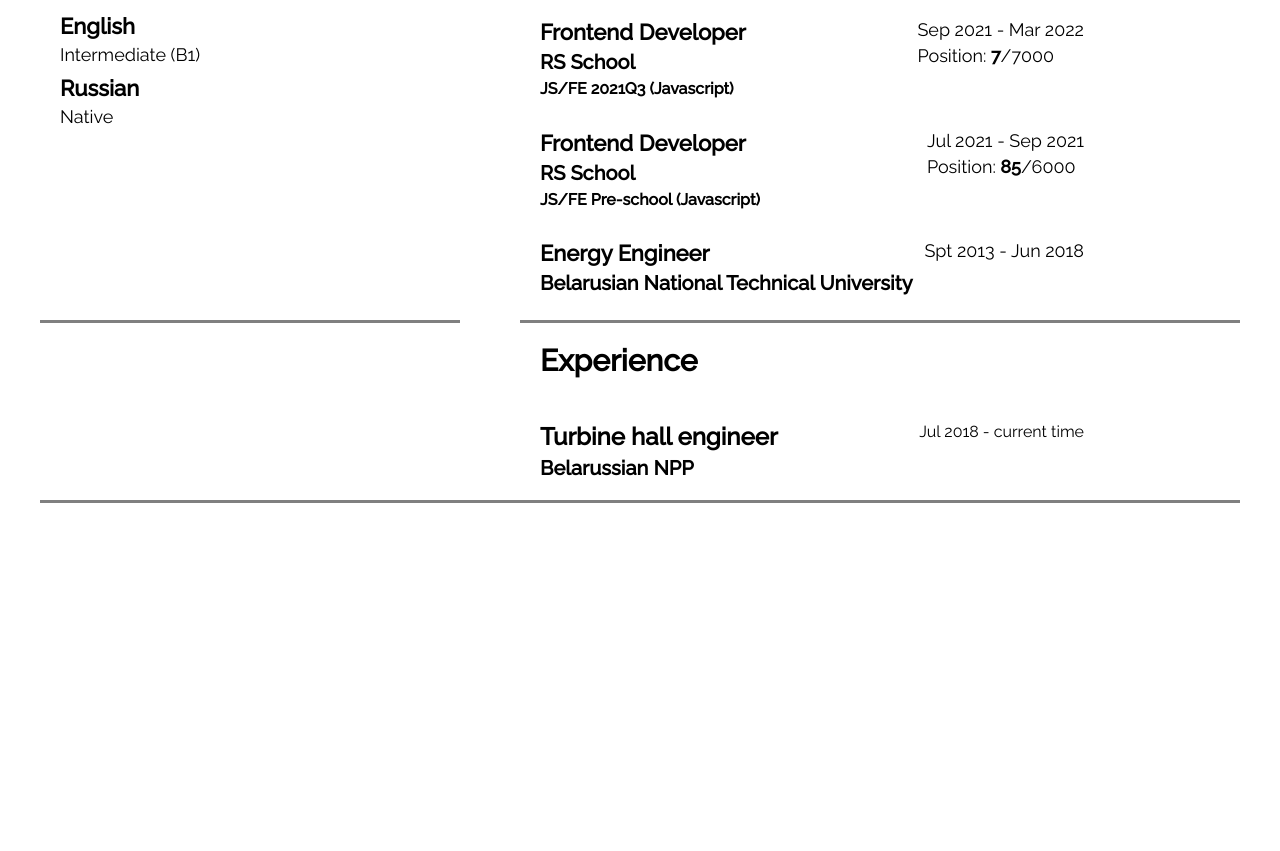
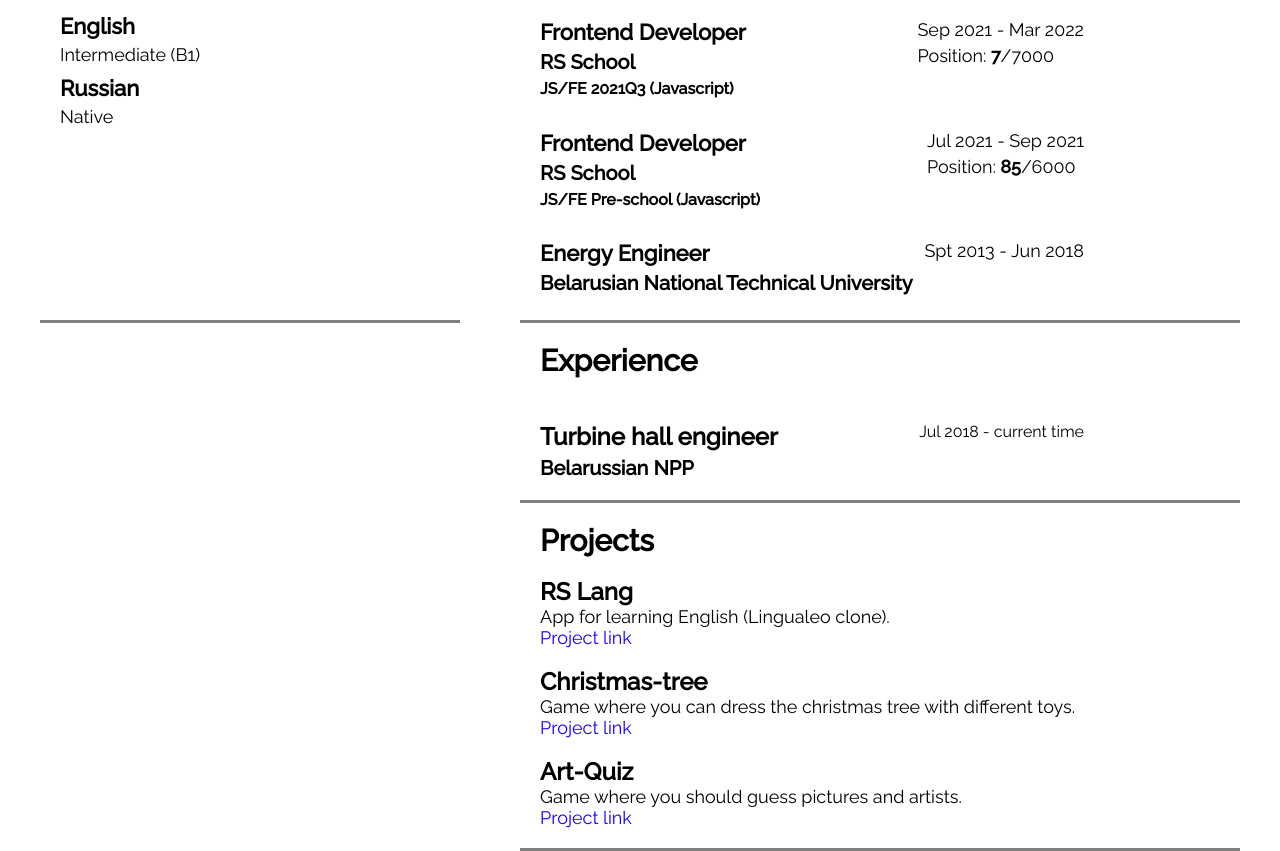
Before and after one commit to strawberrystr1/cv, a plain HTML site: page index.html in a window 1280 px wide. Shown: the part 727-1578 px from the top of the page. Before the commit the page ends 1230 px from the top, so only its background shows below. Drawn offline with Linux system fonts and the light colour scheme.

Commit message:
projects

```diff
--- a/index.html
+++ b/index.html
@@ -108,9 +108,9 @@
           </div>
         </div>
       </section>
-      <section class="experience bb">
-        <div class="exp-left"></div>
-        <div class="exp-right">
+      <section class="experience">
+        <div class="left"></div>
+        <div class="exp-right right bb">
           <h3>Experience</h3>
           <div class="exp-item">
             <div class="item-place">
@@ -123,6 +123,27 @@
           </div>
         </div>
       </section>
+      <section class="projects">
+        <div class="left"></div>
+        <div class="projects-right right bb">
+          <h3>Projects</h3>
+          <div class="project-item">
+            <h4>RS Lang</h4>
+            <p>App for learning English (Lingualeo clone).</p>
+            <a href="https://rs-lang-strawberrystr1.netlify.app/">Project link</a>
+          </div>
+          <div class="project-item">
+            <h4>Christmas-tree</h4>
+            <p>Game where you can dress the christmas tree with different toys.</p>
+            <a href="https://rolling-scopes-school.github.io/strawberrystr1-JSFE2021Q3/christmas-task/dist/#main">Project link</a>
+          </div>
+          <div class="project-item">
+            <h4>Art-Quiz</h4>
+            <p>Game where you should guess pictures and artists.</p>
+            <a href="https://rolling-scopes-school.github.io/strawberrystr1-JSFE2021Q3/art-quiz/">Project link</a>
+          </div>
+        </div>
+      </section>
     </div>
   </main>
 </body>
--- a/style.scss
+++ b/style.scss
@@ -199,18 +199,21 @@
   }
 }
 
+.left {
+  width: 35%;
+}
+
+.right {
+  width: 60%;
+}
+
 .experience {
   display: flex;
   justify-content: space-between;
   height: 180px;
 
-  & .exp-left {
-    width: 35%;
-  }
-
   & .exp-right {
     padding: 20px;
-    width: 60%;
     flex-direction: column;
     display: flex;
     justify-content: space-between;
@@ -234,3 +237,40 @@
     }
   }
 }
+
+.projects {
+  display: flex;
+  justify-content: space-between;
+
+  & .projects-right {
+    padding: 20px;
+    display: flex;
+    flex-direction: column;
+    justify-content: space-between;
+
+    & h3 {
+      font-size: 30px;
+    }
+
+    & a {
+      text-decoration: none;
+      color: rgb(25, 0, 255);
+      font-size: 18px;
+    }
+
+    & .project-item {
+      height: 90px;
+      display: flex;
+      flex-direction: column;
+      justify-content: flex-end;
+
+      & h4 {
+        font-size: 24px;
+      }
+
+      & p {
+        font-size: 18px;
+      }
+    }
+  }
+}
```
Also changed, not shown: style.css, 1 other file.
